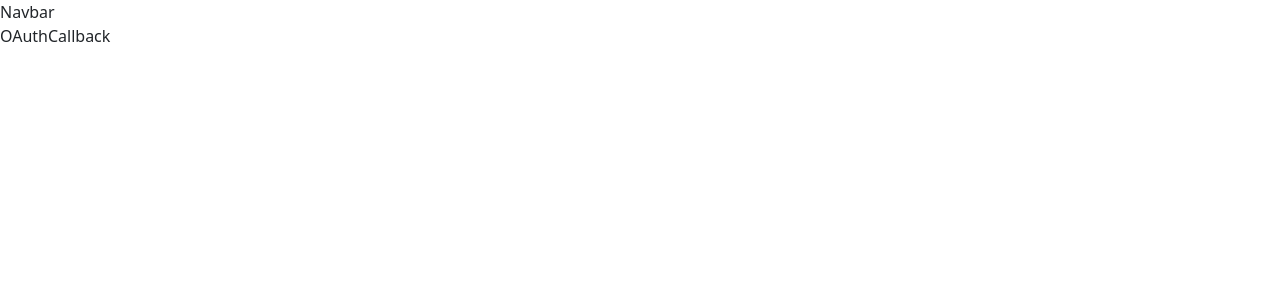
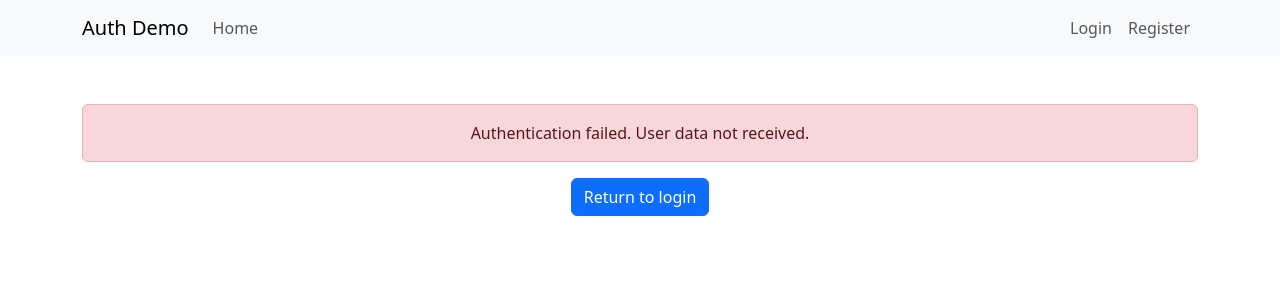
Before and after one commit to piyushgyl01/playground-034-frontend, a React (Vite) app: page /auth/success in a window 1280 px wide. Shown: the top 300 px of the page. Built offline with nearby package versions, Linux system fonts and the light colour scheme; no server answers.

Commit message:
feat: nav & OAuth callback

```diff
--- a/src/components/Navbar.jsx
+++ b/src/components/Navbar.jsx
@@ -1,9 +1,111 @@
-import { Link, useNavigate } from 'react-router-dom';
-import { useDispatch, useSelector } from 'react-redux';
-import { useState } from 'react';
+import { Link, useNavigate } from "react-router-dom";
+import { useDispatch, useSelector } from "react-redux";
+import { useState } from "react";
+import { logoutUser } from "../services/authService";
 
 export default function Navbar() {
+  const { user, isAuthenticated } = useSelector((state) => state.auth);
+  const dispatch = useDispatch();
+  const navigate = useNavigate();
+  const [isLoggingOut, setIsLoggingOut] = useState(false);
+
+  async function handleLogout() {
+    setIsLoggingOut(false);
+    try {
+      await dispatch(logoutUser()).unwrap();
+      navigate("/login");
+    } catch (error) {
+      console.error("Logout error:", error);
+      navigate("/login");
+    } finally {
+      setIsLoggingOut(false);
+    }
+  }
   return (
-    <div>Navbar</div>
-  )
+    <nav className="navbar navbar-expand-lg navbar-light bg-light">
+      <div className="container">
+        <Link className="navbar-brand" to="/">
+          Auth Demo
+        </Link>
+        <button
+          className="navbar-toggler"
+          type="button"
+          data-bs-toggle="collapse"
+          data-bs-target="#navbarNav"
+          aria-controls="navbarNav"
+          aria-expanded="false"
+          aria-label="Toggle navigation"
+        >
+          <span className="navbar-toggler-icon"></span>
+        </button>
+        <div className="collapse navbar-collapse" id="navbarNav">
+          <ul className="navbar-nav me-auto">
+            <li className="nav-item">
+              <Link className="nav-link" to="/">
+                Home
+              </Link>
+            </li>
+            {isAuthenticated && (
+              <li className="nav-item">
+                <Link className="nav-link" to="/dashboard">
+                  Dashboard
+                </Link>
+              </li>
+            )}
+          </ul>
+          <ul className="navbar-nav">
+            {isAuthenticated ? (
+              <li className="nav-item dropdown">
+                <a
+                  className="nav-link dropdown-toggle"
+                  href="#"
+                  id="navbarDropdown"
+                  role="button"
+                  data-bs-toggle="dropdown"
+                  aria-expanded="false"
+                >
+                  {user?.name || user?.username}
+                </a>
+                <ul
+                  className="dropdown-menu dropdown-menu-end"
+                  aria-labelledby="navbarDropdown"
+                >
+                  <li>
+                    <Link className="dropdown-item" to="/profile">
+                      Profile
+                    </Link>
+                  </li>
+                  <li>
+                    <hr className="dropdown-divider" />
+                  </li>
+                  <li>
+                    <button
+                      className="dropdown-item"
+                      onClick={handleLogout}
+                      disabled={isLoggingOut}
+                    >
+                      {isLoggingOut ? "Logging out..." : "Logout"}
+                    </button>
+                  </li>
+                </ul>
+              </li>
+            ) : (
+              <>
+                <li className="nav-item">
+                  <Link className="nav-link" to="/login">
+                    Login
+                  </Link>
+                </li>
+                <li className="nav-item">
+                  <Link className="nav-link" to="/register">
+                    Register
+                  </Link>
+                </li>
+              </>
+            )}
+          </ul>
+        </div>
+      </div>
+    </nav>
+  );
 }
--- a/src/components/OAuthCallback.jsx
+++ b/src/components/OAuthCallback.jsx
@@ -1,7 +1,77 @@
-import React from 'react'
+import { useEffect, useState } from "react";
+import { useNavigate, useLocation } from "react-router-dom";
+import { useDispatch } from "react-redux";
+import { oauthLoginSuccess } from "../features/auth/authSlice";
 
 export default function OAuthCallback() {
+  const [error, setError] = useState(null);
+  const dispatch = useDispatch();
+  const location = useLocation();
+  const navigate = useNavigate();
+
+  useEffect(() => {
+    async function handleOAuthCallback() {
+      try {
+        const params = new URLSearchParams(location.search);
+        const userJson = params.get("user");
+        const provider = params.get("provider");
+
+        if (!userJson) {
+          setError("Authentication failed. User data not received.");
+          return;
+        }
+
+        let user;
+
+        try {
+          user = userJson ? JSON.parse(decodeURIComponent(userJson)) : null;
+
+          if (user && provider && !user.provider) {
+            user.provider = provider;
+          }
+        } catch (error) {
+          console.error("Error parsing user data:", e);
+          setError("Error processing user data.");
+          return;
+        }
+
+        dispatch(oauthLoginSuccess(user));
+
+        navigate("/");
+      } catch (error) {
+        console.error("OAuth callback error:", err);
+        setError("Authentication failed. Please try again.");
+      }
+    }
+
+    handleOAuthCallback();
+  }, [dispatch, location, navigate]);
+
+  if (error) {
+    return (
+      <div className="container mt-5">
+        <div className="alert alert-danger text-center" role="alert">
+          {error}
+        </div>
+        <div className="text-center mt-3">
+          <button
+            className="btn btn-primary"
+            onClick={() => navigate("/login")}
+          >
+            Return to login
+          </button>
+        </div>
+      </div>
+    );
+  }
+
   return (
-    <div>OAuthCallback</div>
-  )
+    <div className="container mt-5">
+      <h2>Completing Authentication</h2>
+      <p>Please wait while we complete the authentication process...</p>
+      <div className="spinner-border text-primary" role="status">
+        <span className="visually-hidden">Loading...</span>
+      </div>
+    </div>
+  );
 }
--- a/src/components/ProtectedRoute.jsx
+++ b/src/components/ProtectedRoute.jsx
@@ -1,5 +1,6 @@
-import { useState, useEffect } from 'react';
-import PropTypes from 'prop-types';
+import { Navigate, Outlet } from 'react-router-dom';
+import { useEffect, useState } from 'react';
+import { useDispatch, useSelector } from 'react-redux';
 
 export default function ProtectedRoute() {
   return (
```
